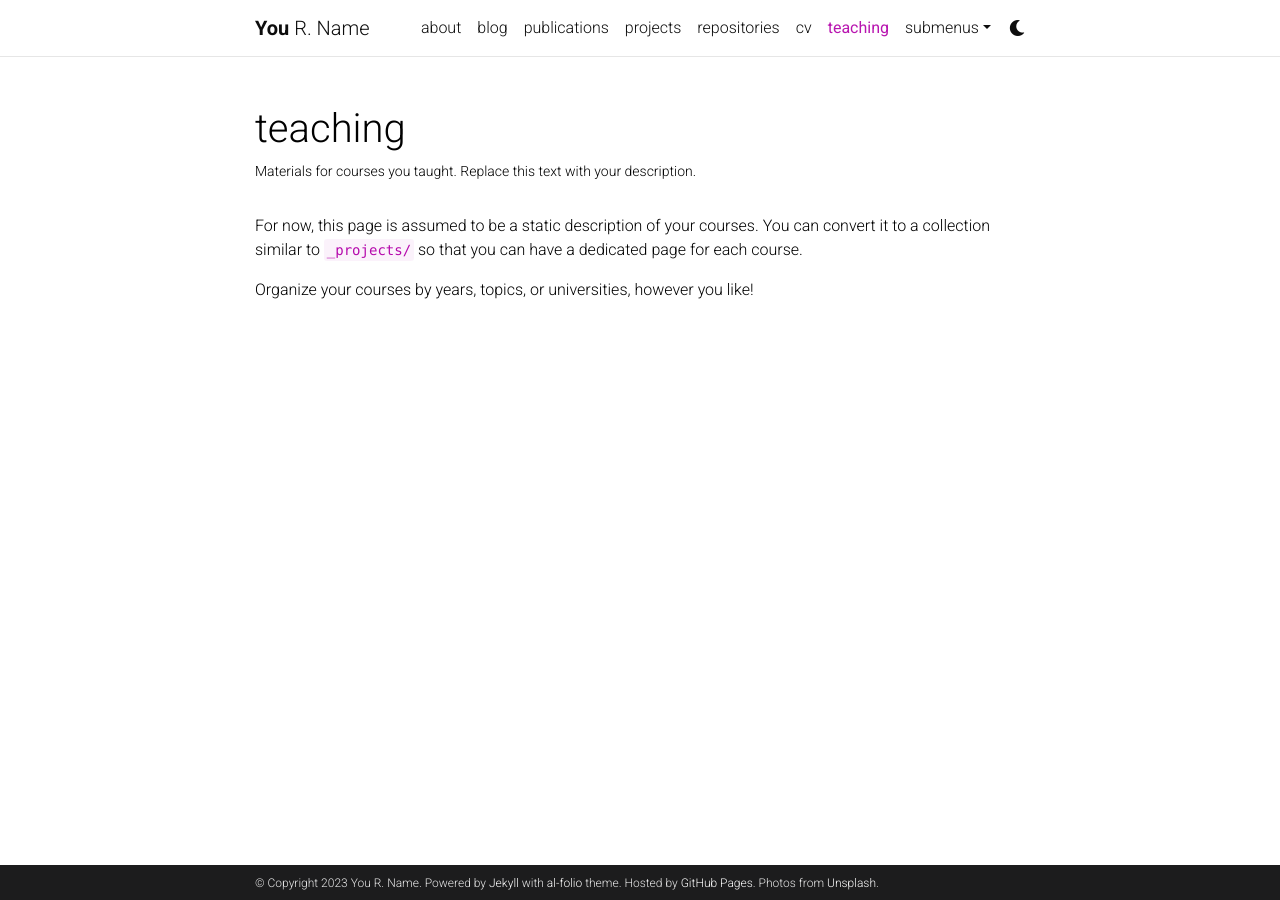
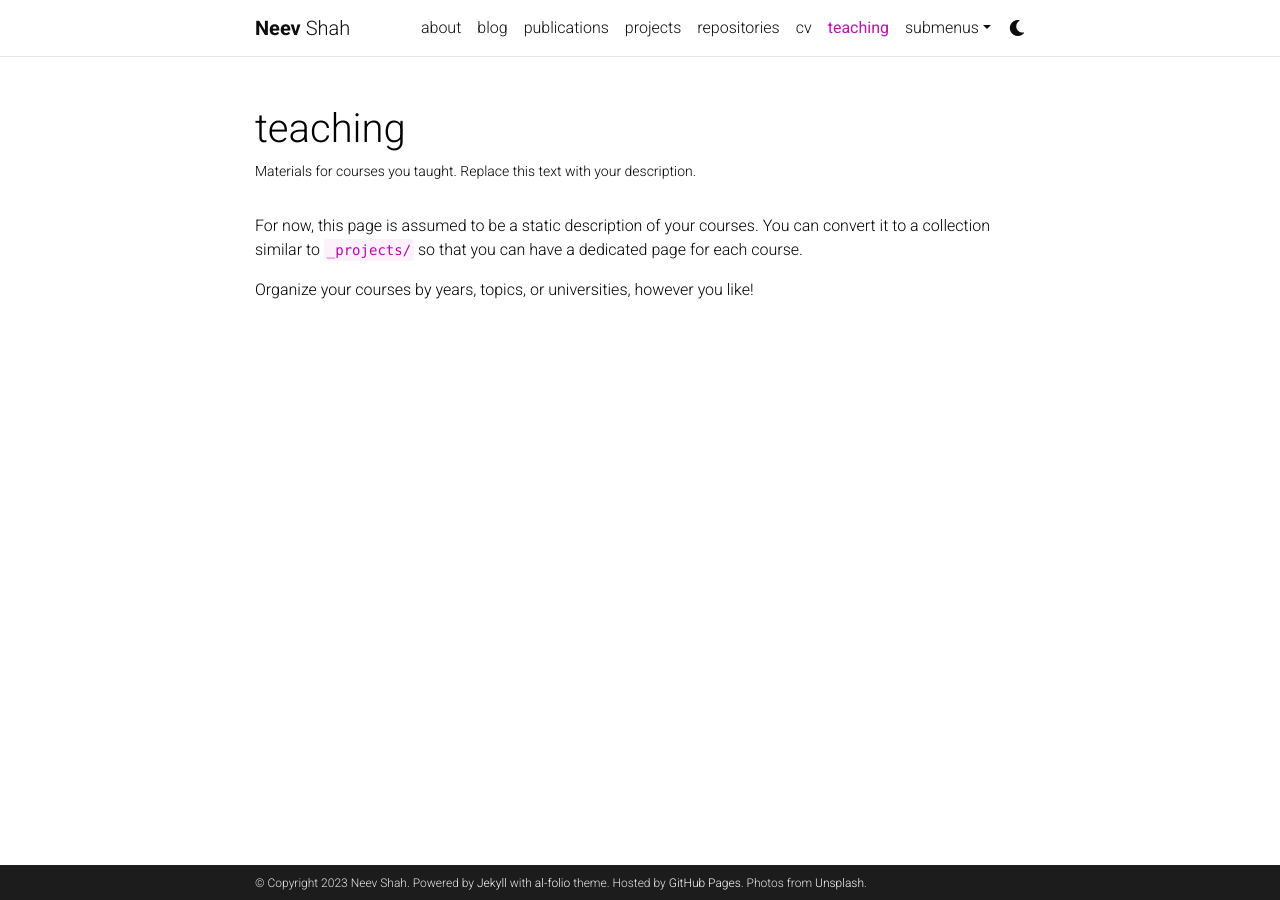
Before and after one commit to neevshah101/neevshah101.github.io, a Jekyll site: the page built from _pages/teaching.md, in a window 1280 px wide. Built offline with Jekyll 4.4.1, drawn with Linux system fonts in a browser that asks for light colours; comment, search, counter and statistics services are not loaded; a style sheet for code colours, icons or effects is not loaded.

Commit message:
Update _config.yml

```diff
--- a/_config.yml
+++ b/_config.yml
@@ -3,10 +3,10 @@
 # -----------------------------------------------------------------------------
 
 title: blank # the website title (if blank, full name will be used instead)
-first_name: You
-middle_name: R.
-last_name: Name
-email: you@example.com
+first_name: Neev
+middle_name:
+last_name: Shah
+email: neev.shah@students.iiserpune.ac.in
 description: > # the ">" symbol means to ignore newlines until "footer_text:"
   A simple, whitespace theme for academics. Based on [*folio](https://github.com/bogoli/-folio) design.
 footer_text: >
```
